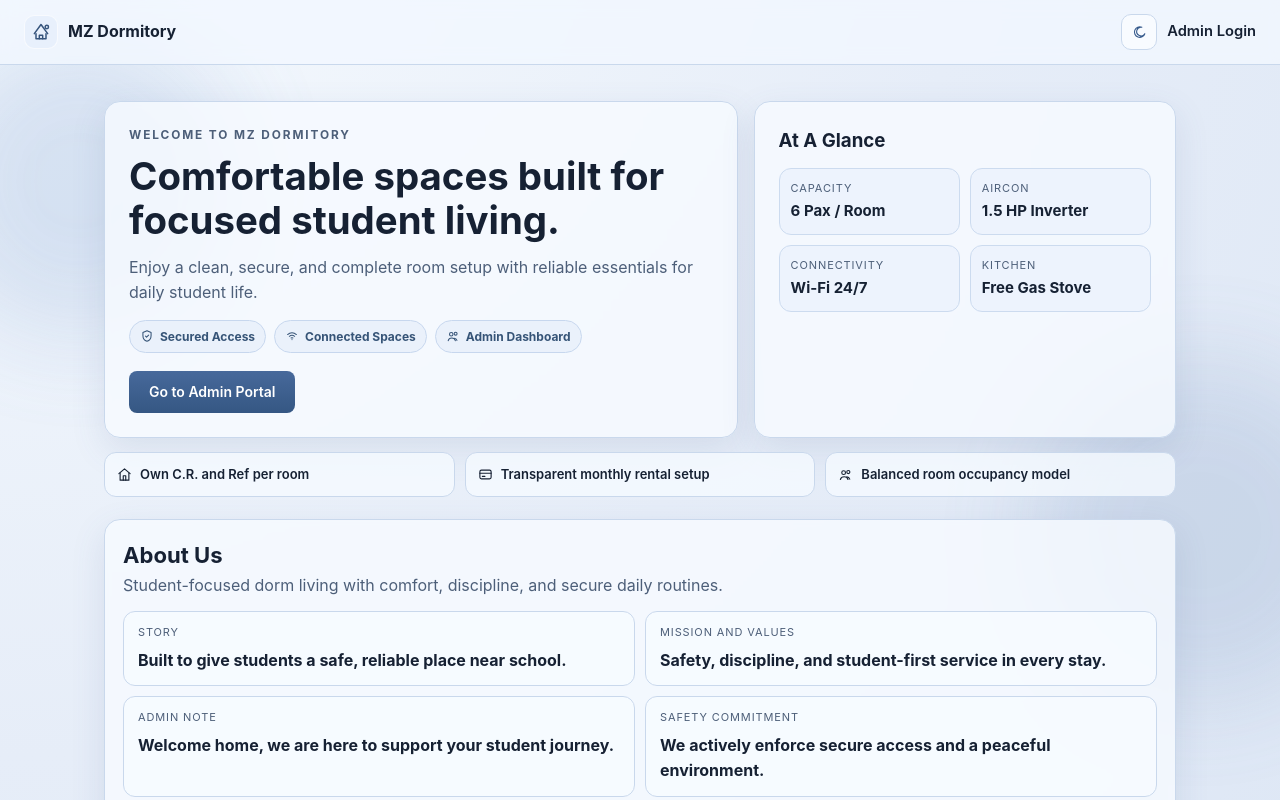
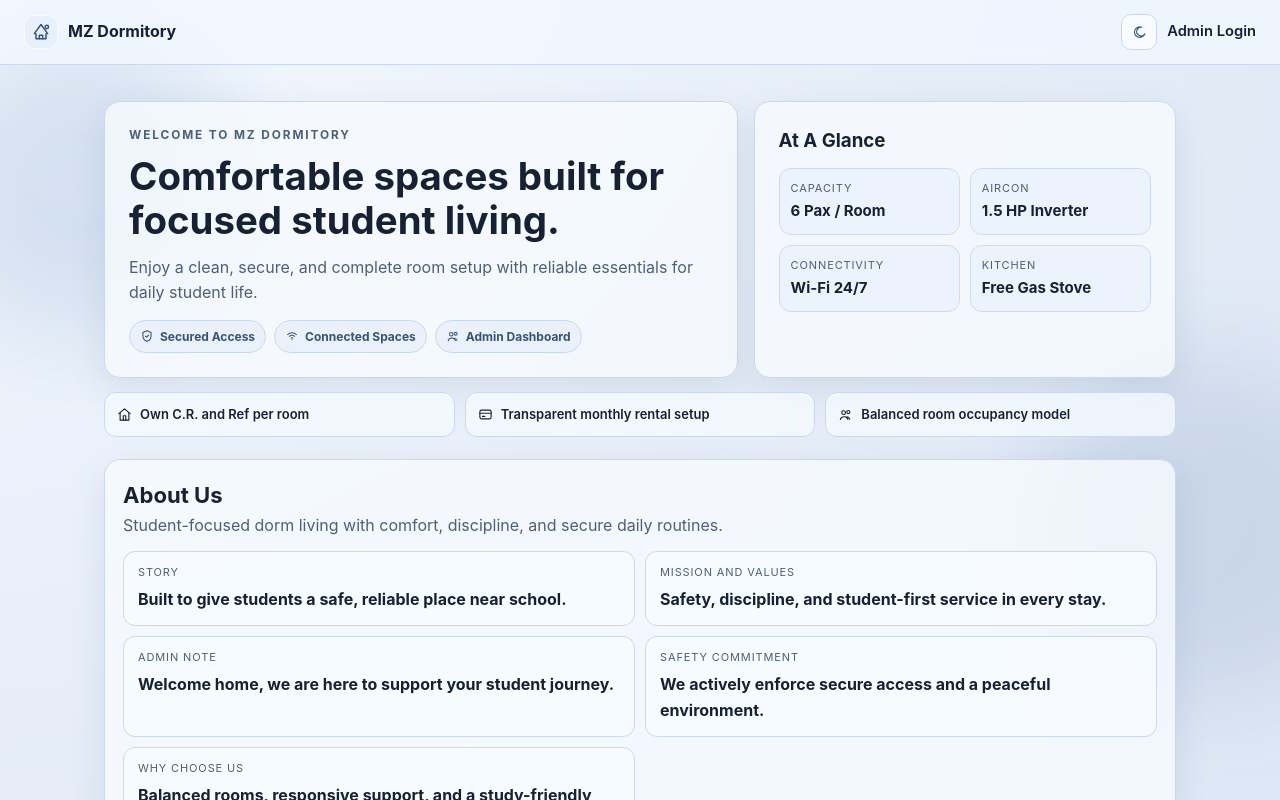
Before and after one commit to gracyy17/Dormitory-Management, a React (Vite) app: page / in a window 1280 px wide. Shown: the top 800 px of the page. Built offline with nearby package versions, Linux system fonts and the light colour scheme; no server answers.

Commit message:
removed go to  admin portal button in homepage

```diff
--- a/src/components/public/HomePage.jsx
+++ b/src/components/public/HomePage.jsx
@@ -62,9 +62,7 @@ function HomePage() {
               <span><WifiIcon className="ui-icon" size={14} /> Connected Spaces</span>
               <span><UsersIcon className="ui-icon" size={14} /> Admin Dashboard</span>
             </div>
-            <div className="hero-cta">
-              <Link className="btn btn-primary" to="/admin/login">Go to Admin Portal</Link>
-            </div>
+            {/* Admin portal button removed from hero section per request */}
           </div>
           <aside className="hero-panel glass-panel reveal-up delay-1">
             <h3>At A Glance</h3>
```
